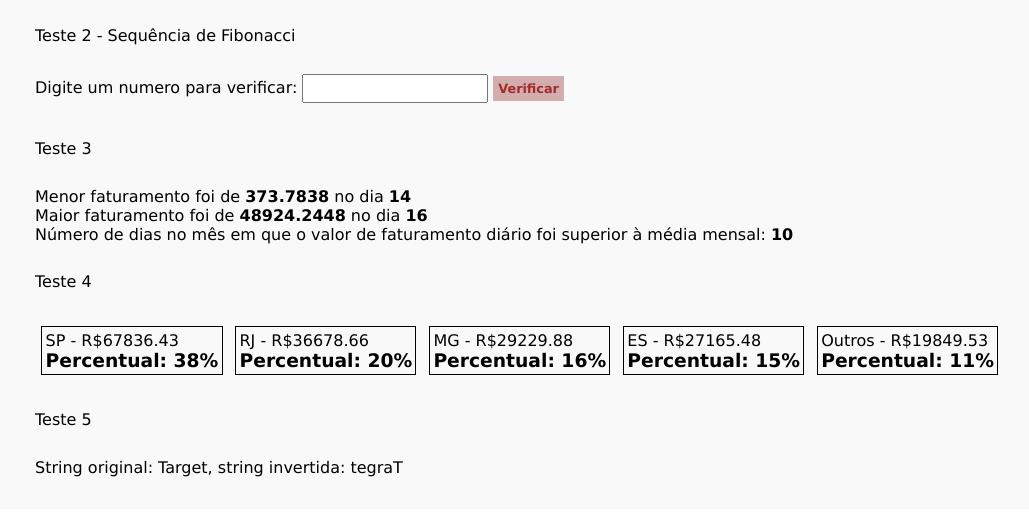
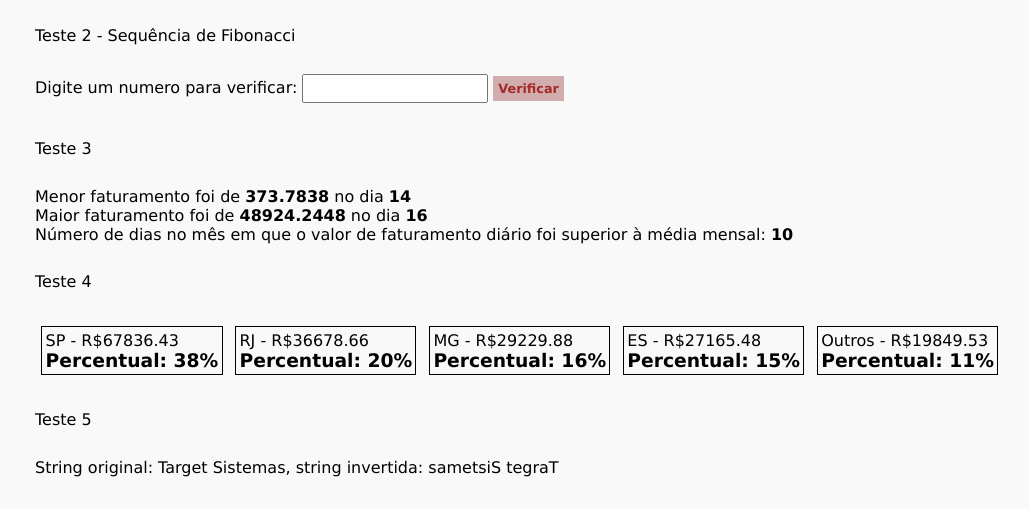
Before and after one commit to Adelfjj/targetTeste, a plain HTML site: page index.html in a window 1280 px wide. Shown: the part 81-596 px from the top of the page, without its empty margins (45-1074 px from the left). Drawn offline with Linux system fonts and the light colour scheme.

Commit message:
removendo logs

```diff
--- a/scripts/script.js
+++ b/scripts/script.js
@@ -21,10 +21,8 @@ const fibonacci = (entrada) => {
 
     if(fibonacci.includes((entrada))){
         messagem("O número informado pertence a sequência");
-        console.log(fibonacci);
     }else{
         messagem("O número informado não pertence a sequência");
-        console.log(fibonacci);
     }
 }
 const messagem = (texto) => {
@@ -95,8 +93,6 @@ const mediaFaturamento = (media,dados) => {
         }
     }
 
-    media = media / diaUtil;
-
     mediaF.innerHTML = `Número de dias no mês em que o valor de faturamento diário foi superior à média mensal: <strong> ${fsuperior.length}</strong>`;
 }
 
@@ -154,18 +150,12 @@ ftotal();
 let reverseString = document.querySelector("#reverso");
 
 const invertString = () => {
-    let stringg = "Target";
-    let split = stringg.split("");
-    let reverso = [];
-    var increment = 0;
+    let stringg = "Target Sistemas";
+    let reverso = '';
 
-    for(let i=split.length - 1; i >= 0; i--){
-        console.log(split[i]);
-        reverso[increment] = split[i];
-        increment++;
+    for(let i=stringg.length - 1; i >= 0; i--){
+      reverso += `${stringg[i]}`;
     }
-
-   reverso =  reverso.join("");
 
    reverseString.innerHTML = `String original: ${stringg}, string invertida: ${reverso}`
 
--- a/styles/style.css
+++ b/styles/style.css
@@ -57,6 +57,6 @@ input::-webkit-inner-spin-button {
 }
 /* Firefox */
 input[type=number] {
-  -moz-appearance: textfield;
+  appearance: textfield;
   padding: .4em;
 }
```
